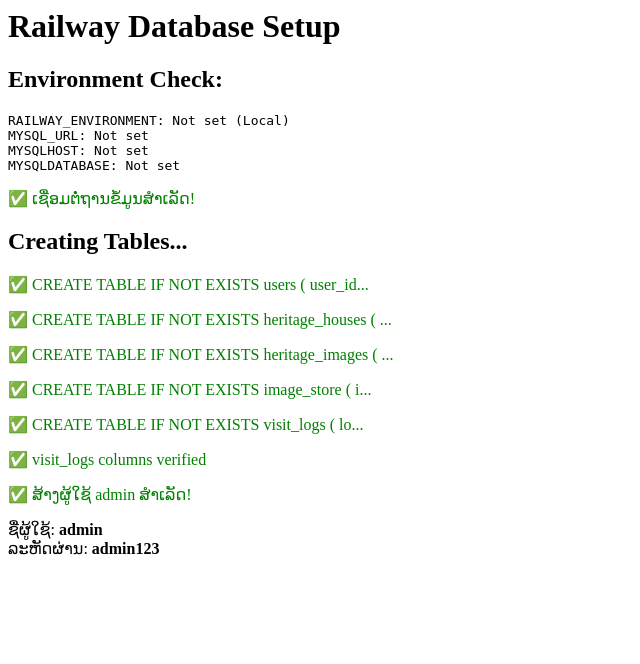
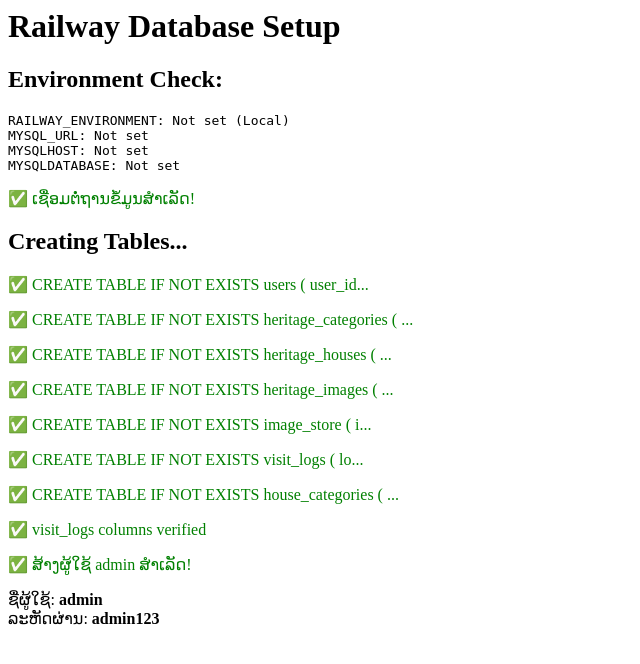
Before and after one commit to ling-gwdgw2/luangprabang_heritage2, a PHP site: page /luangprabang_heritage/railway_setup.php in a window 1280 px wide. Shown: the top 664 px of the page, without its empty margins (0-640 px from the left). Run offline with PHP 8.4, Linux system fonts and the light colour scheme; data comes from the database, SQL or seed files in the repository.

Commit message:
Fix database setup: Add missing heritage_categories and house_categories tables and seed categories

```diff
--- a/railway_setup.php
+++ b/railway_setup.php
@@ -34,6 +34,12 @@ if ($connect) {
         status ENUM('active', 'inactive') DEFAULT 'active',
         created_at TIMESTAMP DEFAULT CURRENT_TIMESTAMP
     );
+
+    CREATE TABLE IF NOT EXISTS heritage_categories (
+        category_id INT AUTO_INCREMENT PRIMARY KEY,
+        category_name_lo VARCHAR(100) DEFAULT NULL,
+        category_name_en VARCHAR(100) DEFAULT NULL
+    ) ENGINE=InnoDB DEFAULT CHARSET=utf8mb4 COLLATE=utf8mb4_general_ci;
 
     CREATE TABLE IF NOT EXISTS heritage_houses (
         house_id INT AUTO_INCREMENT PRIMARY KEY,
@@ -87,6 +93,14 @@ if ($connect) {
         visit_time TIME,
         FOREIGN KEY (house_id) REFERENCES heritage_houses(house_id) ON DELETE SET NULL
     );
+
+    CREATE TABLE IF NOT EXISTS house_categories (
+        house_id INT NOT NULL,
+        category_id INT NOT NULL,
+        PRIMARY KEY (house_id, category_id),
+        FOREIGN KEY (house_id) REFERENCES heritage_houses(house_id) ON DELETE CASCADE,
+        FOREIGN KEY (category_id) REFERENCES heritage_categories(category_id) ON DELETE CASCADE
+    ) ENGINE=InnoDB DEFAULT CHARSET=utf8mb4 COLLATE=utf8mb4_general_ci;
     ";
 
     $queries = explode(';', $sql_tables);
@@ -123,13 +137,37 @@ if ($connect) {
 
         if (mysqli_num_rows($check_admin) == 0) {
             $insert = "INSERT INTO users (username, password, fullname_lo, role, status)
-                       VALUES ('admin', '$hashed_password', 'ຜູ້ຈັດການລະບົບ', 'admin', 'active')";
+                       VALUES ('admin', '$hashed_password', 'ຜູ້ຈັດการລະບົບ', 'admin', 'active')";
             if (mysqli_query($connect, $insert)) {
                 echo "<p style='color: green'>✅ ສ້າງຜູ້ໃຊ້ admin ສຳເລັດ!</p>";
                 echo "<p>ຊື່ຜູ້ໃຊ້: <strong>admin</strong><br>ລະຫັດຜ່ານ: <strong>admin123</strong></p>";
             }
         } else {
             echo "<p>ℹ️ ຜູ້ໃຊ້ admin ມີແລ້ວ</p>";
+        }
+
+        // Seed default categories
+        $default_categories = [
+            [1, 'ເຮືອນພື້ນເມືອງ', 'Traditional House'],
+            [2, 'ວັດວາອາຮາມ', 'Temple'],
+            [3, 'ອາຄານສະໄໝຝຣັ່ງ', 'French Colonial Building'],
+            [4, 'ອາຄານສະໄໝລາວ-ຝຣັ່ງ', 'Lao-French Architecture'],
+            [5, 'ຮ້ານຄ້າພື້ນເມືອງ', 'Traditional Shop House']
+        ];
+        foreach ($default_categories as $cat) {
+            $cat_id = $cat[0];
+            $cat_lo = mysqli_real_escape_string($connect, $cat[1]);
+            $cat_en = mysqli_real_escape_string($connect, $cat[2]);
+            $check_cat = mysqli_query($connect, "SELECT * FROM heritage_categories WHERE category_id = $cat_id");
+            if ($check_cat && mysqli_num_rows($check_cat) == 0) {
+                $insert_cat = "INSERT INTO heritage_categories (category_id, category_name_lo, category_name_en)
+                               VALUES ($cat_id, '$cat_lo', '$cat_en')";
+                if (mysqli_query($connect, $insert_cat)) {
+                    echo "<p style='color: green'>✅ Seeded category $cat_id ($cat_en) successfully!</p>";
+                } else {
+                    echo "<p style='color: red'>❌ Error seeding category $cat_id: " . mysqli_error($connect) . "</p>";
+                }
+            }
         }
     }
 
```
